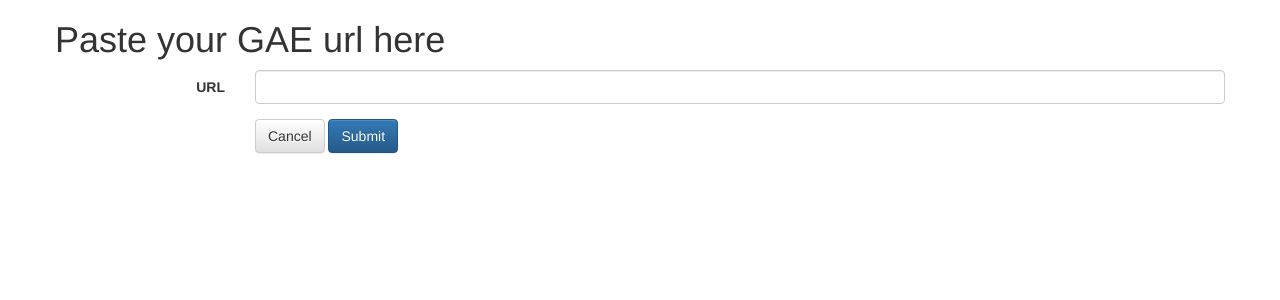
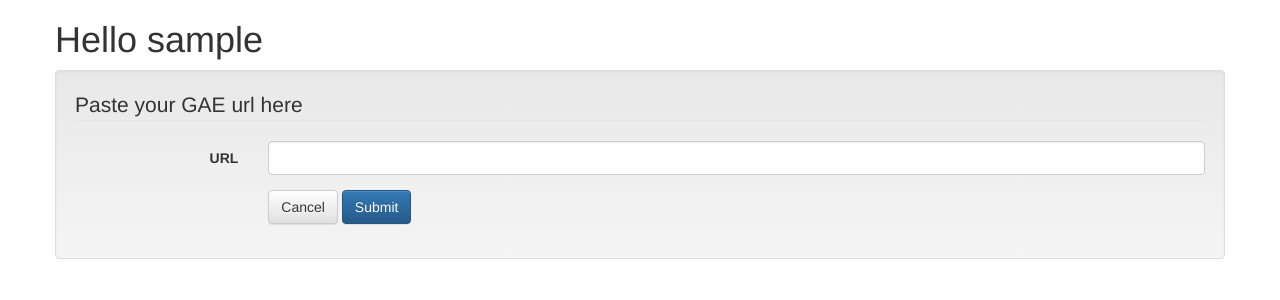
Before and after one commit to adrianliaw/minijudge, a Python web app: template templates/minijudge.html in a window 1280 px wide. Shown: the top 300 px of the page. Run offline with Jinja, Linux system fonts and the light colour scheme; the template is opened without the code that fills it: most values are stand-ins (such as "Sample title", 1, 10 or a date in 2020); some libraries are stand-ins or nearby versions.

Commit message:
some minijudge template adjustment

```diff
--- a/templates/minijudge.html
+++ b/templates/minijudge.html
@@ -1,6 +1,8 @@
 {% extends "layout.html" %} {% block content %}
-<h1>Paste your GAE url here</h1>
+<h1>Hello {{nickname}}</h1>
+<div class="well">
     <form class="form-horizontal" method="post">
+        <legend>Paste your GAE url here</legend>
         <fieldset>
             <div class="form-group">
                 <label class="col-lg-2 control-label">URL</label>
@@ -16,5 +18,6 @@
             </div>
         </fieldset>
     </form>
+</div>
 <p>{{msg}}</p>
 {% endblock %}
```
Lines whose indentation alone changed are shown as unchanged.
